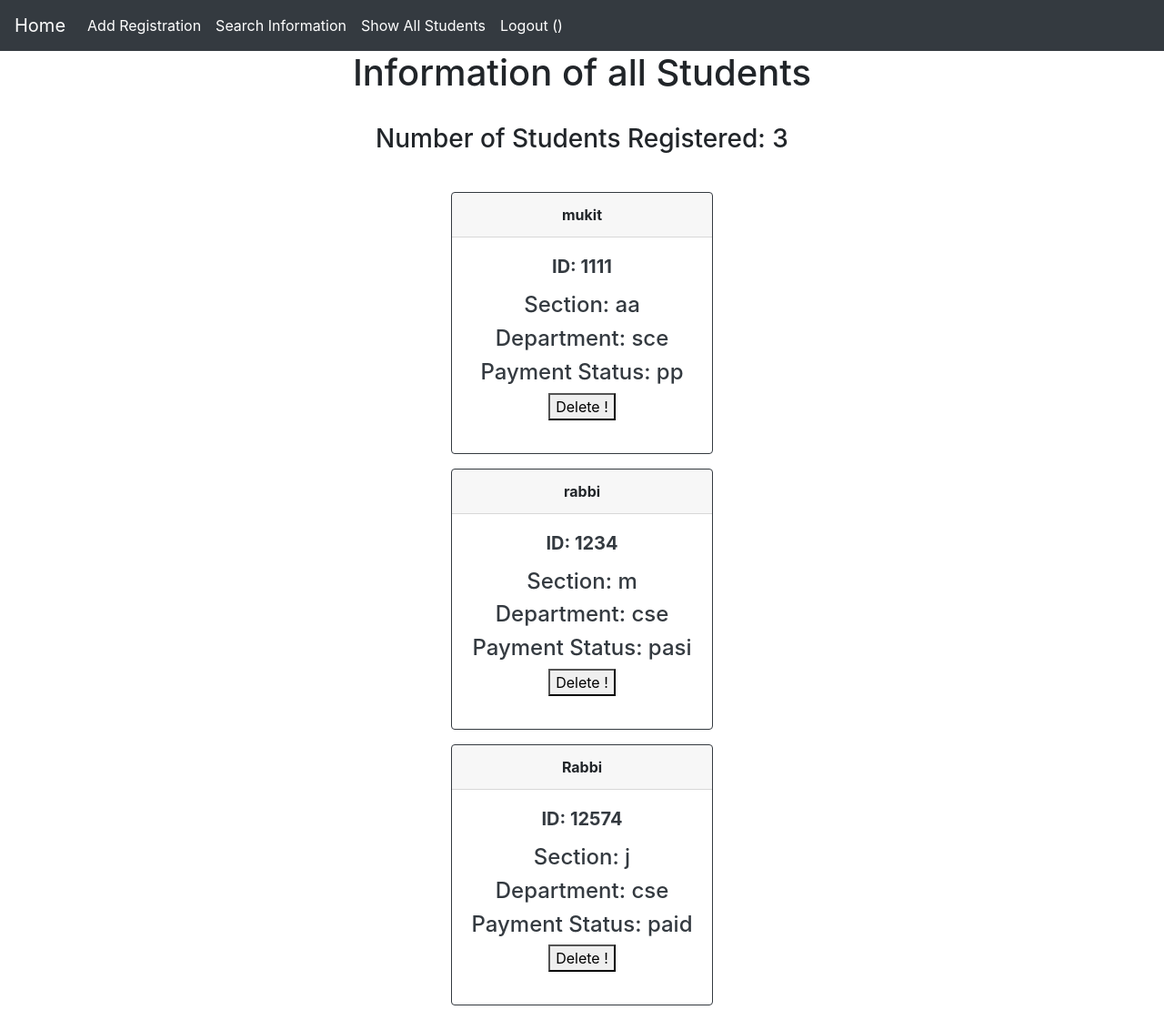
After one commit to mohammad-mukit/SP6-Project, a Django app: page /show_all_student/ in a window 1280 px wide. The commit adds this page. Shown: the whole page at 91% size. Run offline with Django 4.2, Linux system fonts and the light colour scheme; data comes from the database, SQL or seed files in the repository; both versions use the stored data as it was after the commit; some libraries are stand-ins or nearby versions.

Commit message:
Show all student info function and template add

```diff
--- a/main_app/urls.py
+++ b/main_app/urls.py
@@ -10,5 +10,6 @@ urlpatterns = [
     path('logout/',views.logout_view,name="logout"),
     path('add_student',views.add_student,name="add_student"),
     path('search/',views.search,name="search"),
+    path('show_all_student/',views.show_all_student,name="show_all_student"),
 
 ]
--- a/main_app/views.py
+++ b/main_app/views.py
@@ -81,3 +81,8 @@ def search(request):
         return render(request,"single_info.html",{"student":student})
     else:
         return render(request,"search_info.html")
+
+def show_all_student(request):
+    students = StudentInfo.objects.all()
+    c = StudentInfo.objects.count()
+    return render(request,"show_all_student.html",{"student":students,"c":c})
--- a/templates/layout.html
+++ b/templates/layout.html
@@ -62,7 +62,7 @@
         <a class="nav-link" href="{% url 'search' %}">Search Information</a>
       </li>
       <li class="nav-item active">
-        <a class="nav-link" >Show All Students</a>
+        <a class="nav-link" href="{% url 'show_all_student' %}" >Show All Students</a>
       </li>
       <li class="nav-item active">
         <a class="nav-link" href="{% url 'logout' %}" >Logout ({{user.username}})</a>
--- /dev/null
+++ b/templates/show_all_student.html
@@ -0,0 +1,40 @@
+
+{% extends "layout.html" %}
+{% block body %}
+
+
+<center>
+
+{% if msg %}
+<div class="alert alert-warning" role="alert"><strong>{{msg}}</strong></div>
+{% endif %}
+
+
+
+
+    <h1 style="text-align: center;"> Information of all Students<br></h1>
+    <br>
+    <h3>Number of Students Registered: {{c}}<br><br></h2>
+    {% for student in student %}
+    <div class="card border-dark mb-3" style="max-width: 18rem;">
+    <div class="card-header"><strong>{{ student.name }}</strong></div>
+    <div class="card-body text-dark">
+    <h5 class="card-title"><strong>ID: {{ student.id }}</h5></strong>
+    <p class="card-text"><h4>Section: {{ student.section }}</h4>
+    <h4>Department: {{ student.department }}</h4>
+    <h4>Payment Status: {{ student.payment }}</h4>
+
+    <button type="button">
+      <a>Delete !</a>
+  </button>
+
+
+    </p>
+  </div>
+</div>
+
+    {% endfor %}
+
+</center>
+
+{% endblock %}
```
Also changed, not shown: db.sqlite3.
